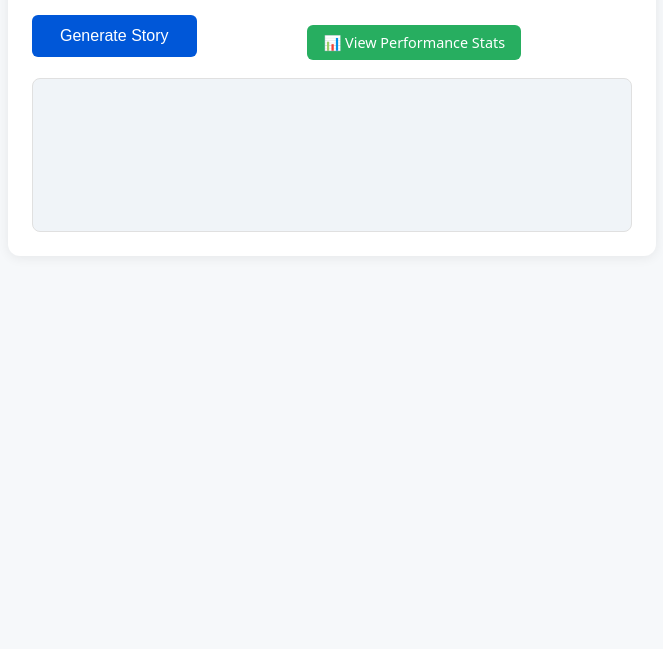
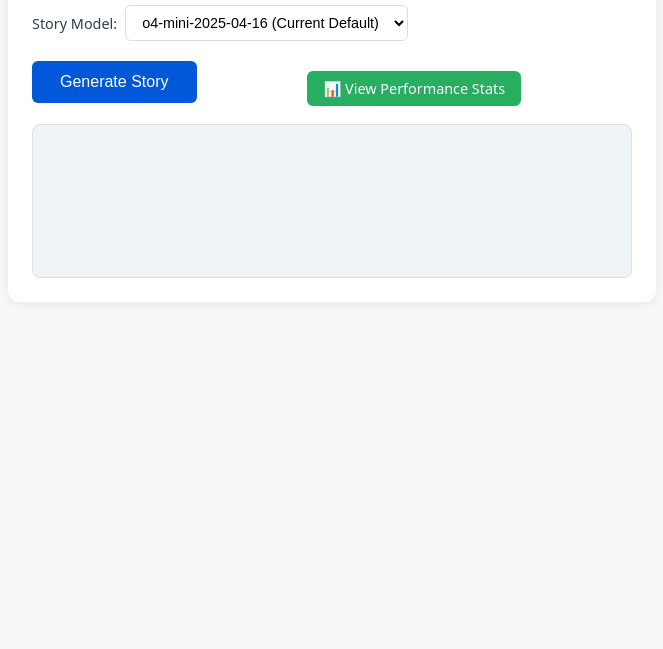
Before and after one commit to PSL-davidcastro/streaming-node, a website: page frontend/index.html in a window 1280 px wide. Shown: the part 151-800 px from the top of the page, without its empty margins (308-971 px from the left). Drawn offline with Linux system fonts and the light colour scheme.

Commit message:
add model selection

```diff
--- a/frontend/index.html
+++ b/frontend/index.html
@@ -83,6 +83,26 @@
         flex-wrap: wrap;
         gap: 10px;
       }
+      .model-selection {
+        display: flex;
+        align-items: center;
+        gap: 8px;
+        margin-bottom: 10px;
+      }
+      .model-selection label {
+        font-weight: 500;
+        color: #2c3e50;
+        font-size: 0.9rem;
+      }
+      .model-selection select {
+        padding: 8px 12px;
+        border: 1px solid #ddd;
+        border-radius: 6px;
+        font-size: 0.9rem;
+        background: white;
+        cursor: pointer;
+        min-width: 200px;
+      }
       .evaluation {
         margin-top: 24px;
         background: #f8fffe;
@@ -154,6 +174,17 @@
   <body>
     <div class="container">
       <h1>LLM Streaming Demo</h1>
+      <div class="model-selection">
+        <label for="modelSelect">Story Model:</label>
+        <select id="modelSelect">
+          <option value="o4-mini-2025-04-16" selected>
+            o4-mini-2025-04-16 (Current Default)
+          </option>
+          <option value="gpt-4.1-2025-04-14">GPT-4.1</option>
+          <option value="gpt-4.1-mini-2025-04-14">GPT-4.1 Mini</option>
+          <option value="gpt-4.1-nano-2025-04-14">GPT-4.1 Nano</option>
+        </select>
+      </div>
       <div class="controls">
         <button id="fetchBtn">Generate Story</button>
         <a href="/stats" class="nav-link">📊 View Performance Stats</a>
@@ -183,6 +214,7 @@
       const criteriaDiv = document.getElementById("criteria");
       const overallScoreDiv = document.getElementById("overallScore");
       const summaryDiv = document.getElementById("summary");
+      const modelSelect = document.getElementById("modelSelect");
 
       function displayEvaluation(evaluation) {
         if (!evaluation || evaluation.error) {
@@ -231,7 +263,11 @@
         evaluationDiv.style.display = "none";
         btn.disabled = true;
         try {
-          const response = await fetch("/llm");
+          const modelSelect = document.getElementById("modelSelect");
+          const selectedModel = modelSelect.value;
+          const response = await fetch(
+            `/llm?model=${encodeURIComponent(selectedModel)}`
+          );
           if (!response.ok || !response.body) {
             throw new Error("Failed to fetch LLM stream");
           }
@@ -254,7 +290,7 @@
                 const statsStr = buffer.slice(markerIdx + marker.length);
                 try {
                   const stats = JSON.parse(statsStr);
-                  let statsHtml = `<b>Stats:</b><br>Time to first token: <b>${stats.timeToFirstToken} ms</b><br>Total time: <b>${stats.totalTime} ms</b>`;
+                  let statsHtml = `<b>Model:</b> ${selectedModel}<br><b>Stats:</b><br>Time to first token: <b>${stats.timeToFirstToken} ms</b><br>Total time: <b>${stats.totalTime} ms</b>`;
                   if (stats.evaluationTime) {
                     statsHtml += `<br>Evaluation time: <b>${stats.evaluationTime} ms</b>`;
                   }
```
Also changed, not shown: index.js (+16 -2 lines), llm/llm.js (+5 -5 lines).
